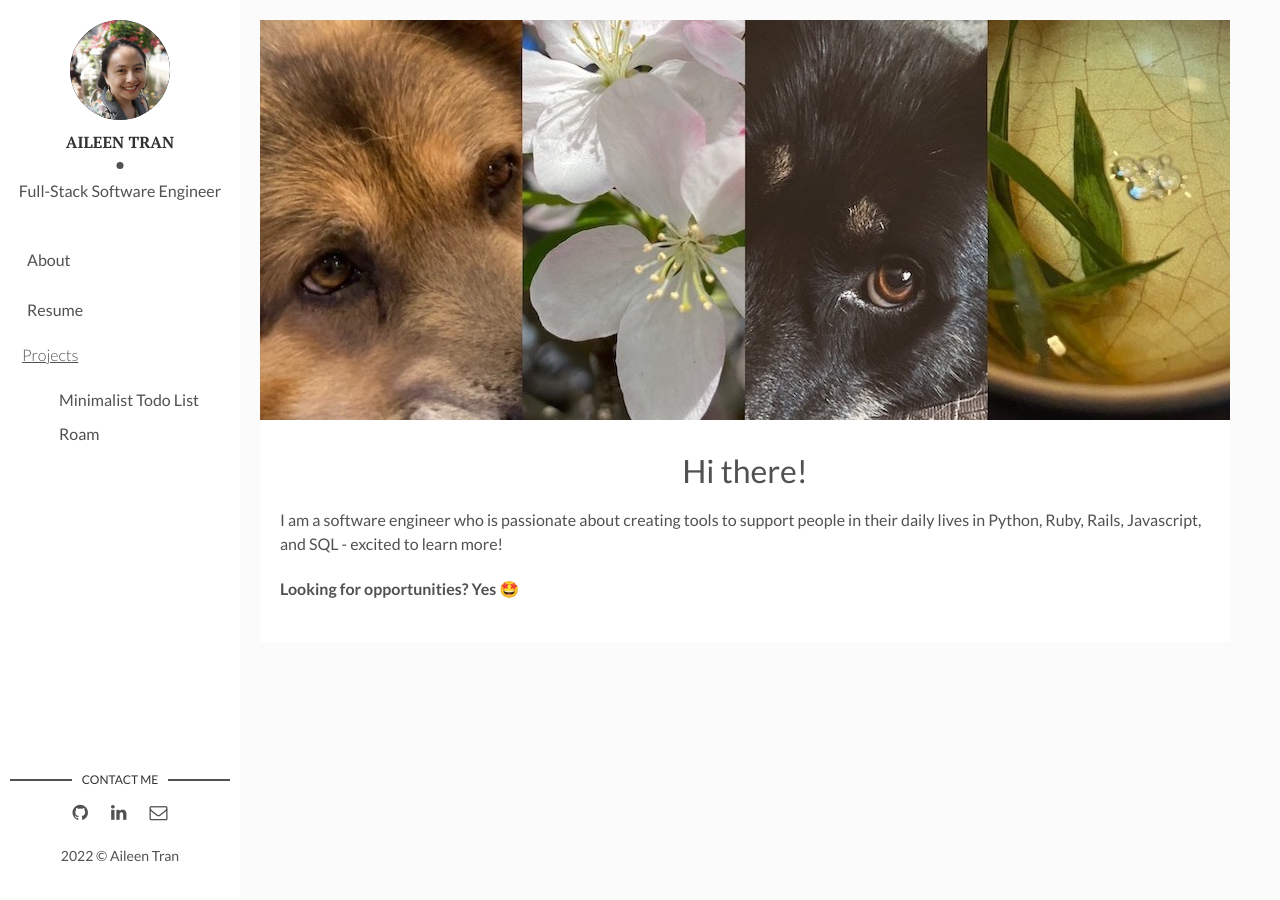
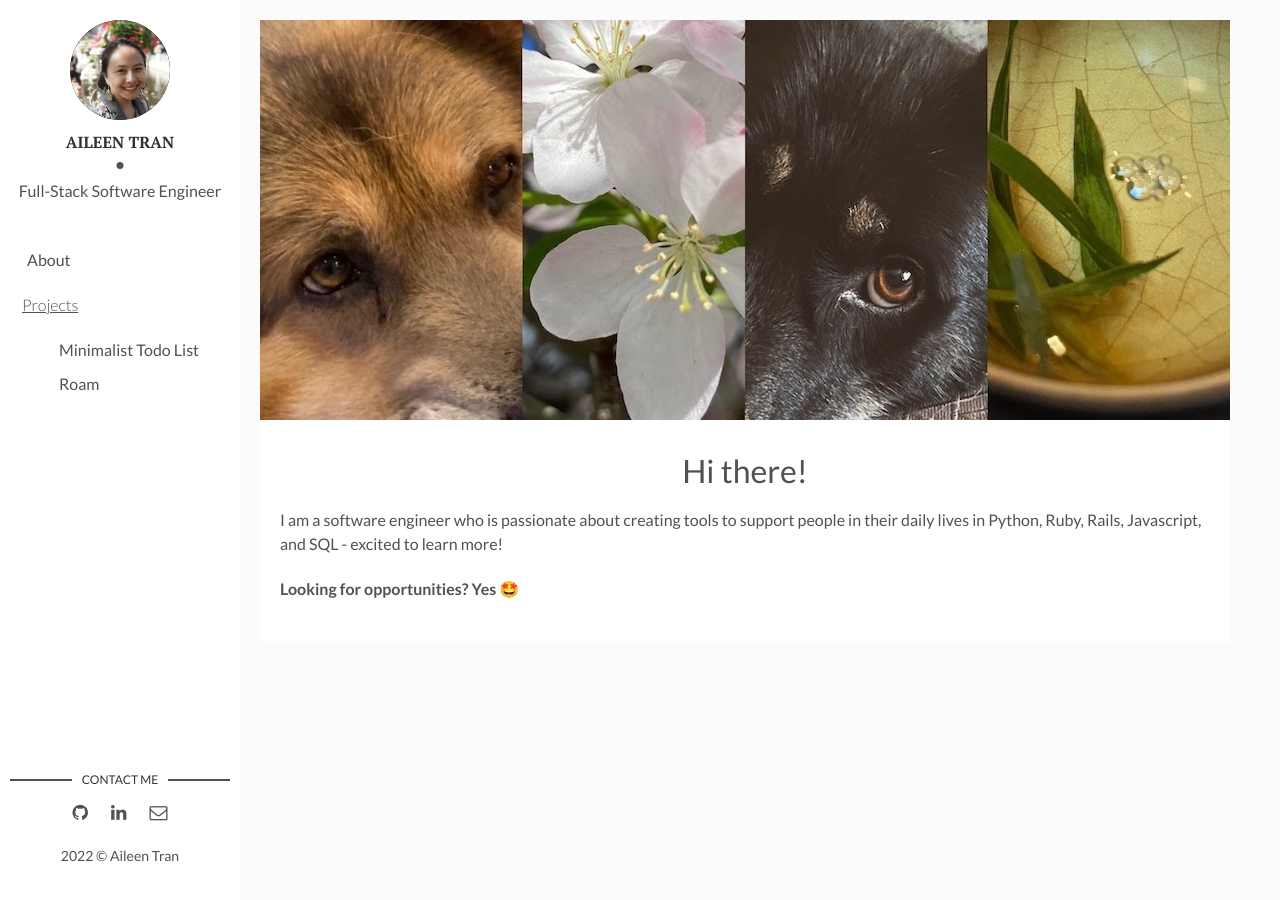
Before and after one commit to aileentran/aileentran.github.io, a Jekyll site: the page built from index.md, in a window 1280 px wide. Built offline with Jekyll 4.4.1, drawn with Linux system fonts in a browser that asks for light colours; the list of posts is cut into pages by our own code.

Commit message:
Removed old resume

```diff
--- a/_layouts/main.html
+++ b/_layouts/main.html
@@ -14,9 +14,6 @@ layout: default
       <div class="pages">
         <div class="about-me">
           <a href="{{site.baseurl}}/about">About</a>
-        </div>
-        <div class="resume">
-          <a href="{{site.baseurl}}/resume">Resume</a>
         </div>
         <div class="project-title">Projects</div>
         <div class="projects-list">
```
